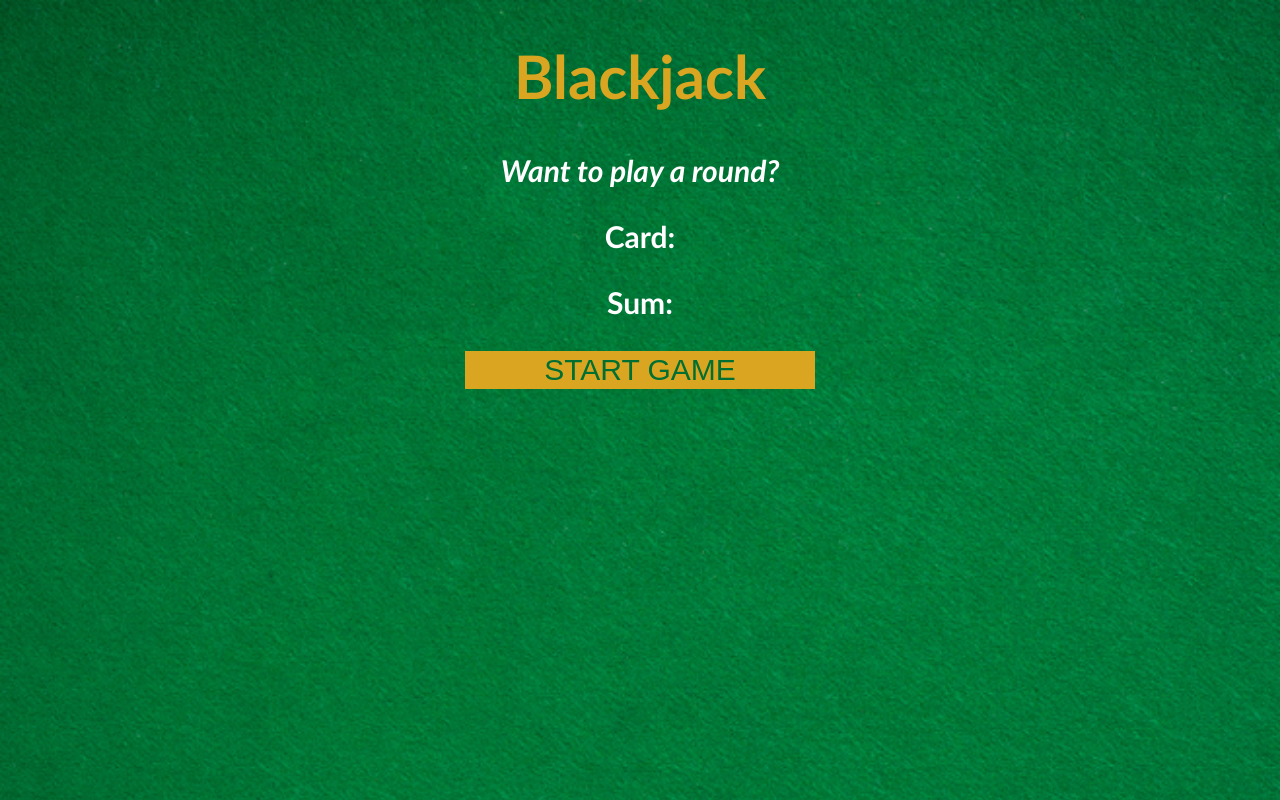
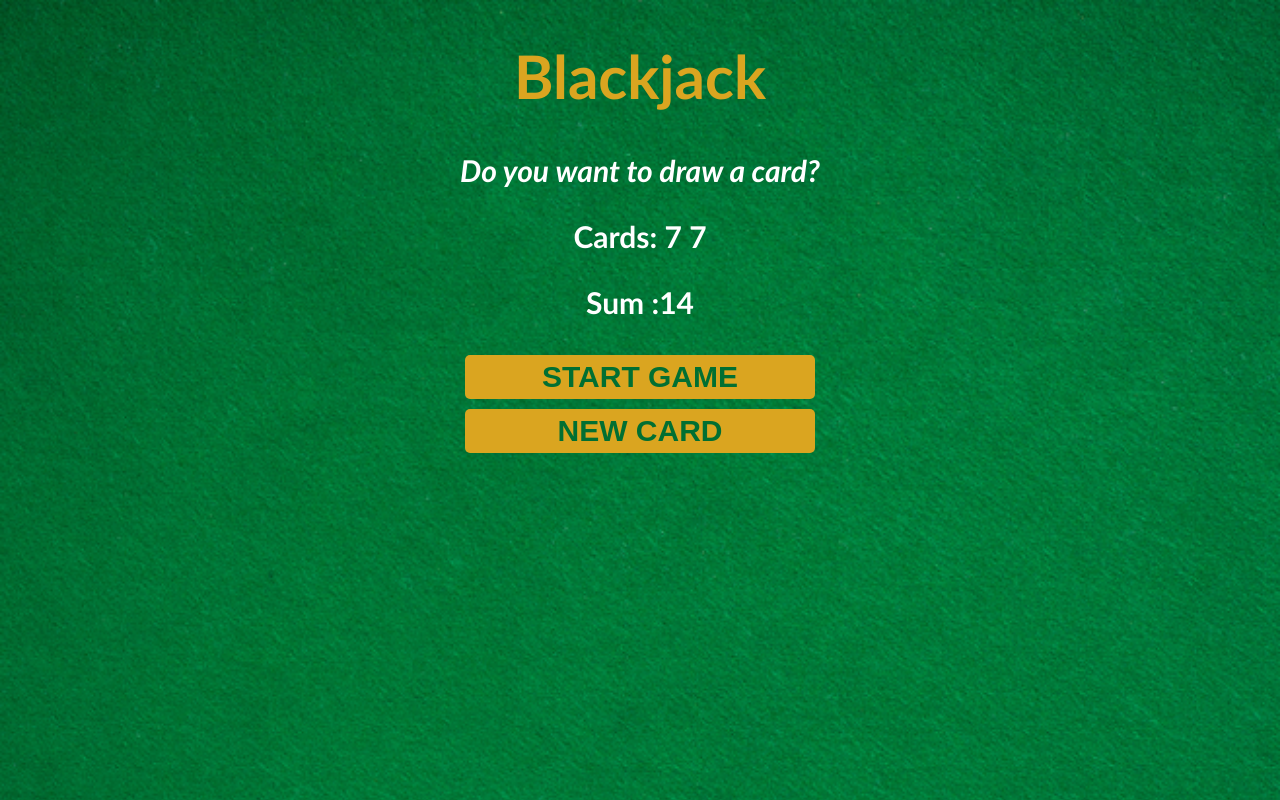
Before and after one commit to nam97viet/javascriptLearning, a plain HTML site: page BlackJackGame/index.html in a window 1280 px wide. Both pictures are taken after a click on the button "START GAME". Drawn offline with Linux system fonts and the light colour scheme.

Commit message:
blackjack js

```diff
--- a/BlackJackGame/index.html
+++ b/BlackJackGame/index.html
@@ -9,10 +9,12 @@
 </head>
 <body>
     <h1>Blackjack</h1>
-    <p id="message-el">Want to play a round?</p>
-    <p>Card: </p>
-    <p>Sum: </p>
+    <p id="message-el"></p>
+    <p id="cards-el"></p>
+    <p id="sum-el"></p>
     <button onclick="startGame()">START GAME</button>
+    <br>
+    <button onclick="newCard()">NEW CARD</button>
     <script src="index.js"></script>
 </body>
 </html>
--- a/BlackJackGame/index.js
+++ b/BlackJackGame/index.js
@@ -1,23 +1,45 @@
-let firstCard = 10
-let secondCard = 10
-
+let firstCard = getRandomCard()
+let secondCard = getRandomCard()
+let cards = [firstCard, secondCard]
 let sum = firstCard + secondCard
-
+let hasBlackJack = false
 let isAlive = true
 let message = ""
+let messageEl = document.getElementById("message-el")
+let sumEl = document.getElementById("sum-el")
+
+let cardsEl = document.getElementById("cards-el")
+
+function getRandomCard(){
+    let randomCard = Math.floor(Math.random() * 10) + 1
+    return randomCard
+}
 
 function startGame() {
-    if (sum < 21) {
-        message = "Do you want to draw a card? 🤗"
-        console.log(message)
+    renderGame()
+}
+
+function renderGame() {
+    cardsEl.textContent = "Cards: "
+    for (let i = 0; i < cards.length; i++){
+        cardsEl.textContent += cards[i] + " "
+    }
+    sumEl.textContent = "Sum :" + sum
+    if (sum <= 20) {
+        message = "Do you want to draw a card?"
     }
     else if (sum === 21) {
-        message = "Congrat!!! You got a black jack 😘"
-        console.log(message)
+        message = "You've got a Blackjack"
     }
     else {
-        message = "You lost!!! 😓"
-        console.log(message)
-        isAlive = false
+        message = "You've out of the game!"
     }
+    messageEl.textContent = message
 }
+
+function newCard() {
+    let card = getRandomCard()
+    sum += card
+    cards.push(card)
+    renderGame()
+}
--- a/BlackJackGame/style.css
+++ b/BlackJackGame/style.css
@@ -20,7 +20,17 @@ h1 {
 button {
     width: 350px;
     font-size: 30px;
-    border: 1px solid goldenrod;
+    border: none;
     background-color: goldenrod;
     color: #016f32;
+    padding-top: 5px;
+    padding-bottom: 5px;
+    font-weight: bold;
+    border-radius: 5px;
+    margin: 5px;
 }
+
+button:hover {
+    background-color: white;
+    cursor: pointer;
+}
```
